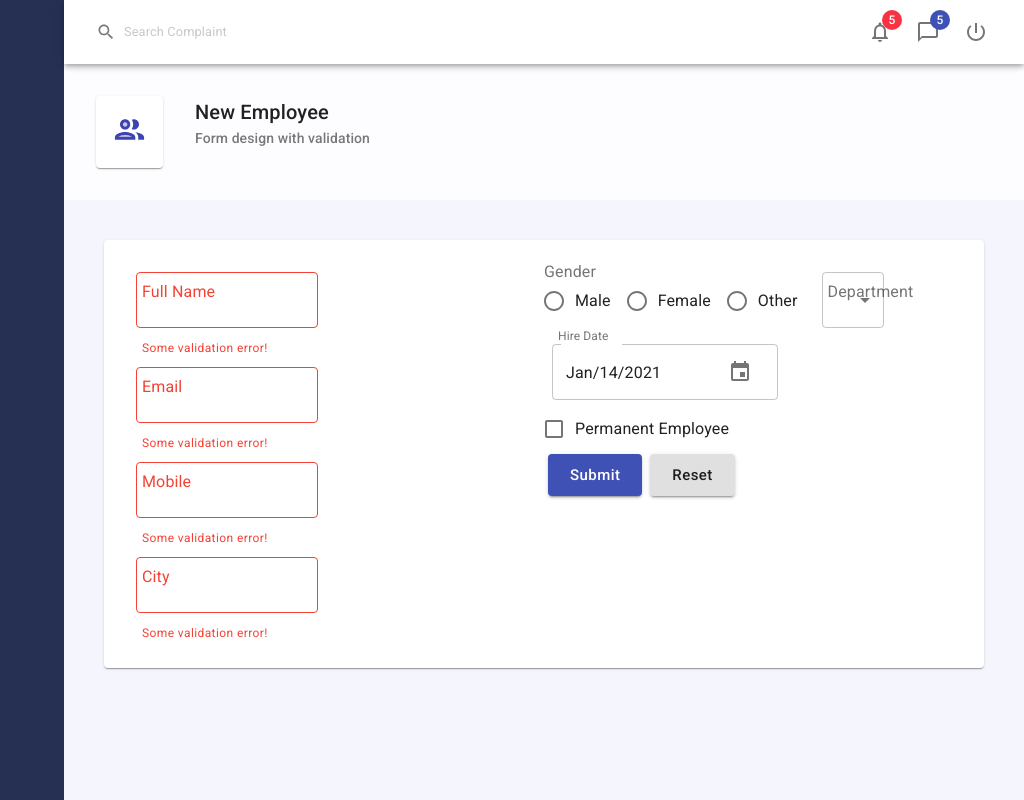
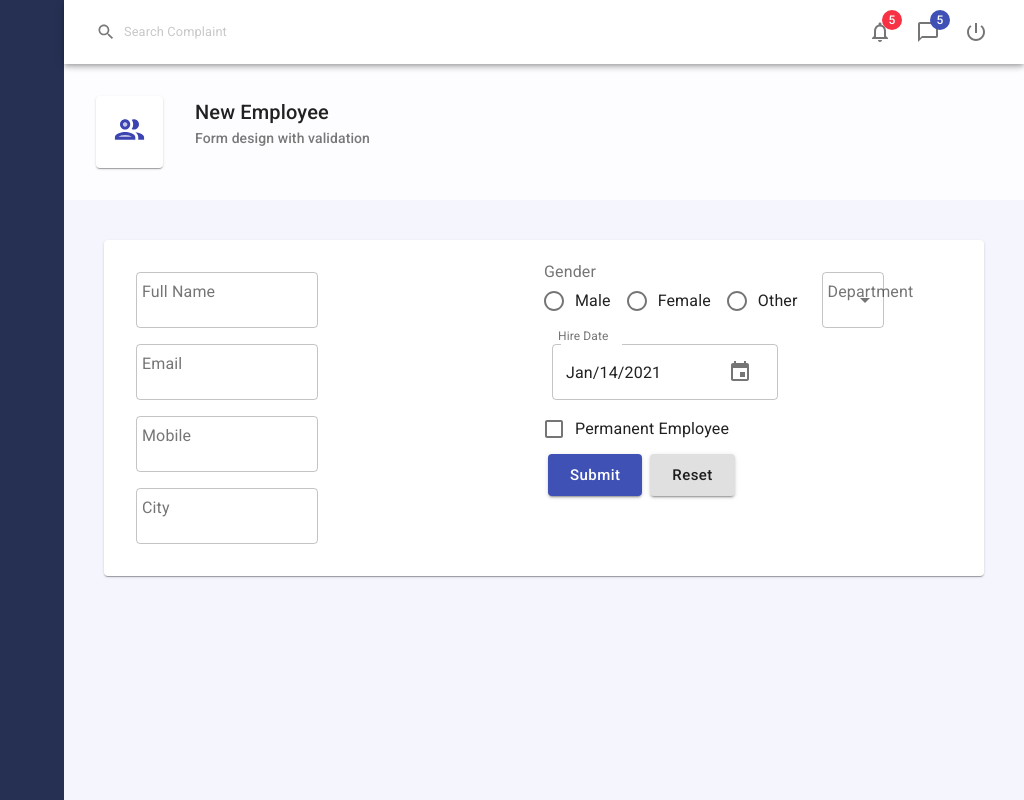
Before and after one commit to ayvicky/demo-material-ui-complete, a React (Create React App) app: page / in a window 1280 px wide. Shown: the whole page, without its empty margins (256-1280 px from the left). Built offline with nearby package versions, Linux system fonts and the light colour scheme.

Commit message:
show errors for name, email and mobile

```diff
--- a/src/components/controls/Input.js
+++ b/src/components/controls/Input.js
@@ -3,7 +3,7 @@ import React from 'react'
 import { TextField } from '@material-ui/core';
 
 export default function Input(props) {
-    const { name, label, value, onChange } = props;
+    const { name, label, value, error=null, onChange } = props;
     return (
         <TextField
             variant='outlined'
@@ -11,8 +11,8 @@ export default function Input(props) {
             name={name}
             value={value}
             onChange={onChange}
-            error
-            helperText='Some validation error!'
+            {...(error && {error: true, helperText: error})}
+            // {...(error ? {error: true, helperText: error} : {})}
             />
     )
 }
--- a/src/pages/Employees/Employeeform.js
+++ b/src/pages/Employees/Employeeform.js
@@ -32,7 +32,7 @@ export default function Employeeform() {
     const validate = () => {
         let temp = {}
         temp.fullName = values.fullName ? '' : 'This field is required.'
-        temp.email = (/$|.+@.+..+/).test(values.email) ? '' : 'Email is not valid.'
+        temp.email = (/$^|.+@.+..+/).test(values.email) ? '' : 'Email is not valid.'
         temp.mobile = values.mobile.length > 9 ? '' : 'Minimum 10 numbers are required!'
         temp.departmentId = values.departmentId.length != 0 ? '' : 'This field is required.'
         setErrors({
@@ -66,6 +66,7 @@ export default function Employeeform() {
                             label='Full Name'
                             value={values.fullName}
                             onChange={handleInputChange}
+                            error={errors.fullName}
                             />
                             <Controls.Input
                                 variant='outlined'
@@ -73,6 +74,7 @@ export default function Employeeform() {
                                 name='email'
                                 value={values.email}
                                 onChange={handleInputChange}
+                                error={errors.email}
                                 />
                                 <Controls.Input
                                     variant='outlined'
@@ -80,6 +82,7 @@ export default function Employeeform() {
                                     name='mobile'
                                     value={values.mobile}
                                     onChange={handleInputChange}
+                                    error={errors.mobile}
                                     />
                                     <Controls.Input
                                         variant='outlined'
```
Also changed, not shown: 1 other file (tests, documents, lock files or other folders).
